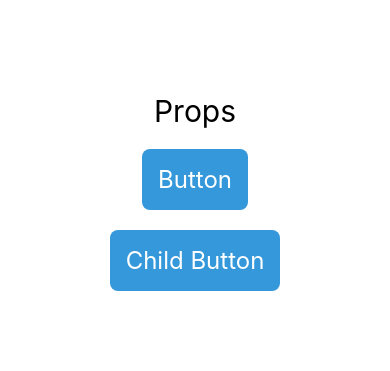
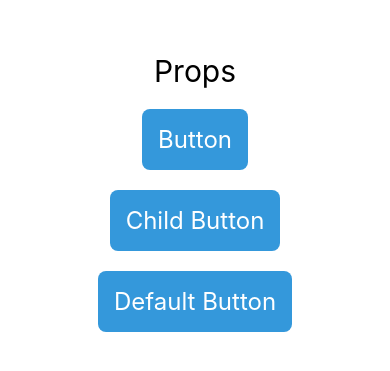
Before and after one commit to YeojinJeon/start-react-native, a React Native app: screen / in a window 390 px wide. Shown: the part 225-596 px from the top of the page. Built offline with nearby package versions, Linux system fonts and the light colour scheme.

Commit message:
default props

```diff
--- a/src/App.js
+++ b/src/App.js
@@ -17,7 +17,7 @@ const App = () => {
                 }}>Props</Text>
             <MyButton title="Button" />
             <MyButton>Child Button</MyButton>
-            {/* <MyButton /> */}
+            <MyButton />
         </View>
     );
 };
--- a/src/components/MyButton.js
+++ b/src/components/MyButton.js
@@ -18,4 +18,8 @@ const MyButton = props => {
     );
 };
 
+MyButton.defaultProps = {
+    title: 'Default Button',
+}
+
 export default MyButton;
```
